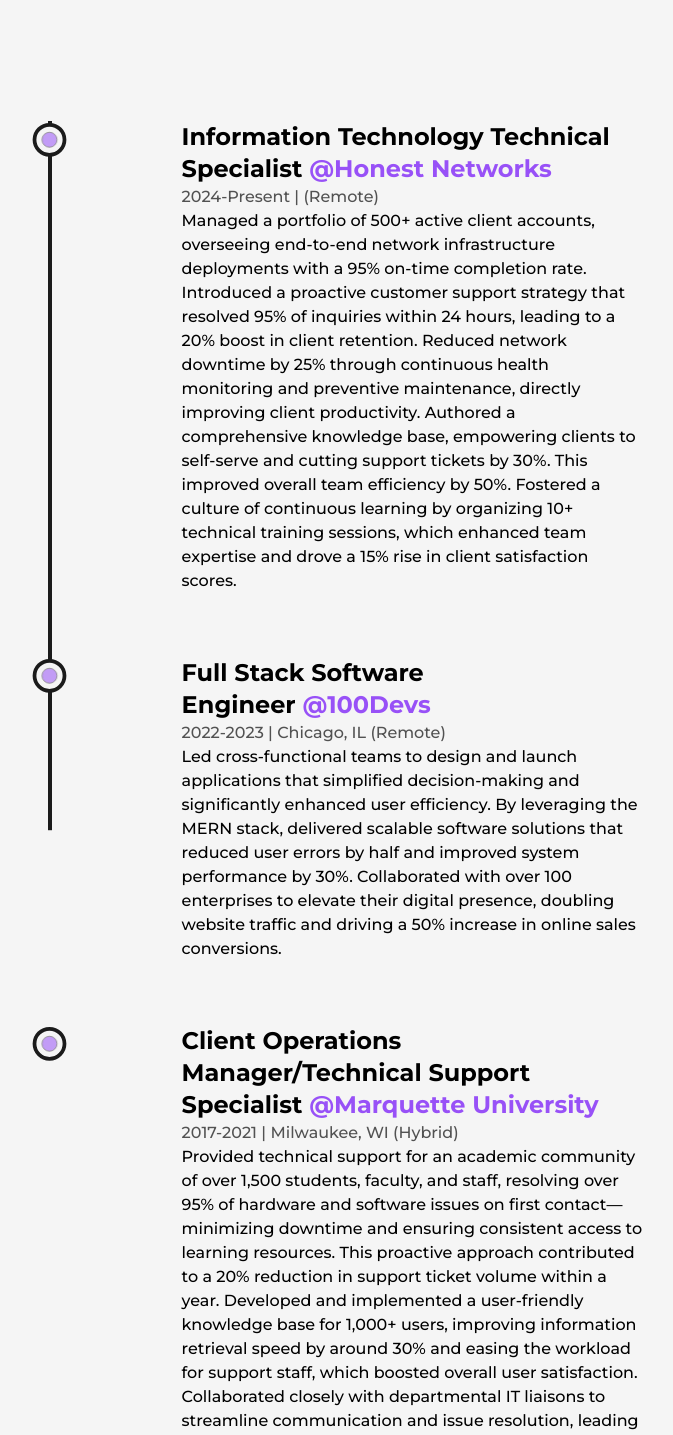
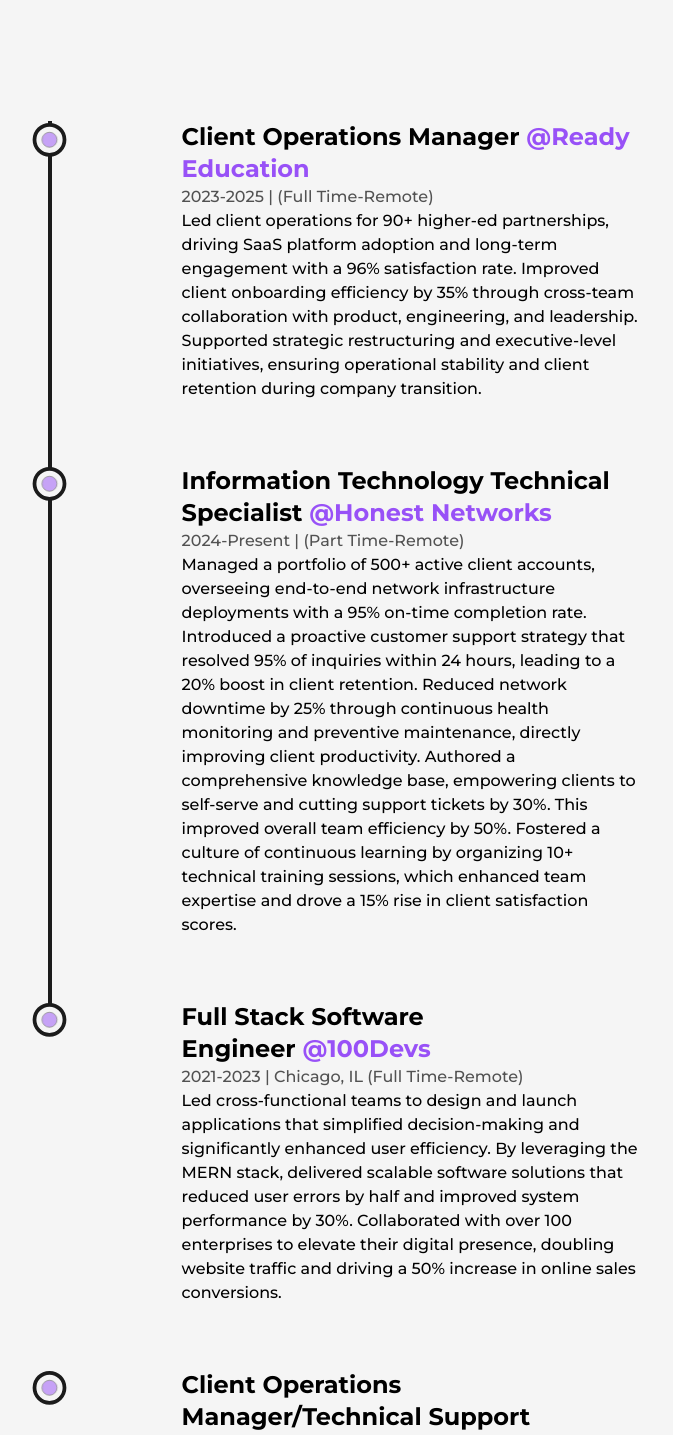
Before and after one commit to dee2314/Portfolio2023, a Next.js app: page /about in a window 1280 px wide. Shown: the part 2451-3886 px from the top of the page, without its empty margins (244-917 px from the left). Built offline with nearby package versions, Linux system fonts and the light colour scheme.

Commit message:
Site Update

```diff
--- a/src/components/Experience.js
+++ b/src/components/Experience.js
@@ -52,9 +52,19 @@
 '/>
                 <ul className='w-full flex flex-col items-start justify-between ml-4 xs:ml-2'>
                 <Details
+position="Client Operations Manager" company="Ready Education"
+// companyLink="www.readyeducation.com" //IF YOU WANT TO INCLUDE COMPANY LINK
+time="2023-2025" address="(Full Time-Remote)"
+work="
+Led client operations for 90+ higher-ed partnerships, driving SaaS platform adoption and long-term engagement with a 96% satisfaction rate.
+Improved client onboarding efficiency by 35% through cross-team collaboration with product, engineering, and leadership.
+Supported strategic restructuring and executive-level initiatives, ensuring operational stability and client retention during company transition.
+"
+/>
+                <Details
 position="Information Technology Technical Specialist" company="Honest Networks"
 // companyLink="www.company.com" //IF YOU WANT TO INCLUDE COMPANY LINK
-time="2024-Present" address="(Remote)"
+time="2024-Present" address="(Part Time-Remote)"
 work="
 Managed a portfolio of 500+ active client accounts, overseeing end-to-end network infrastructure deployments with a 95% on-time completion rate.
  Introduced a proactive customer support strategy that resolved 95% of inquiries within 24 hours, leading to a 20% boost in client retention.
@@ -69,7 +79,7 @@
  <Details
 position="Full Stack Software Engineer" company="100Devs"
 // companyLink="www.company.com" //IF YOU WANT TO INCLUDE COMPANY LINK
-time="2022-2023" address="Chicago, IL (Remote)"
+time="2021-2023" address="Chicago, IL (Full Time-Remote)"
 work="
 Led cross-functional teams to design and launch applications that simplified decision-making and significantly enhanced user efficiency.
 By leveraging the MERN stack, delivered scalable software solutions that reduced user errors by half and improved system performance by 30%.
@@ -78,10 +88,11 @@
 "
 
                    />
+
  <Details
 position="Client Operations Manager/Technical Support Specialist" company="Marquette University"
 // companyLink="www.company.com" //IF YOU WANT TO INCLUDE COMPANY LINK
-time="2017-2021" address="Milwaukee, WI (Hybrid)"
+time="2017-2021" address="Milwaukee, WI (Full Time-Hybrid)"
 work="
 Provided technical support for an academic community of over 1,500 students, faculty, and staff, resolving over 95% of hardware and software issues on first contact—minimizing downtime and ensuring consistent access to learning resources. This proactive approach contributed to a 20% reduction in support ticket volume within a year.
 
```
Also changed, not shown: 1 other file (tests, documents, lock files or other folders).
